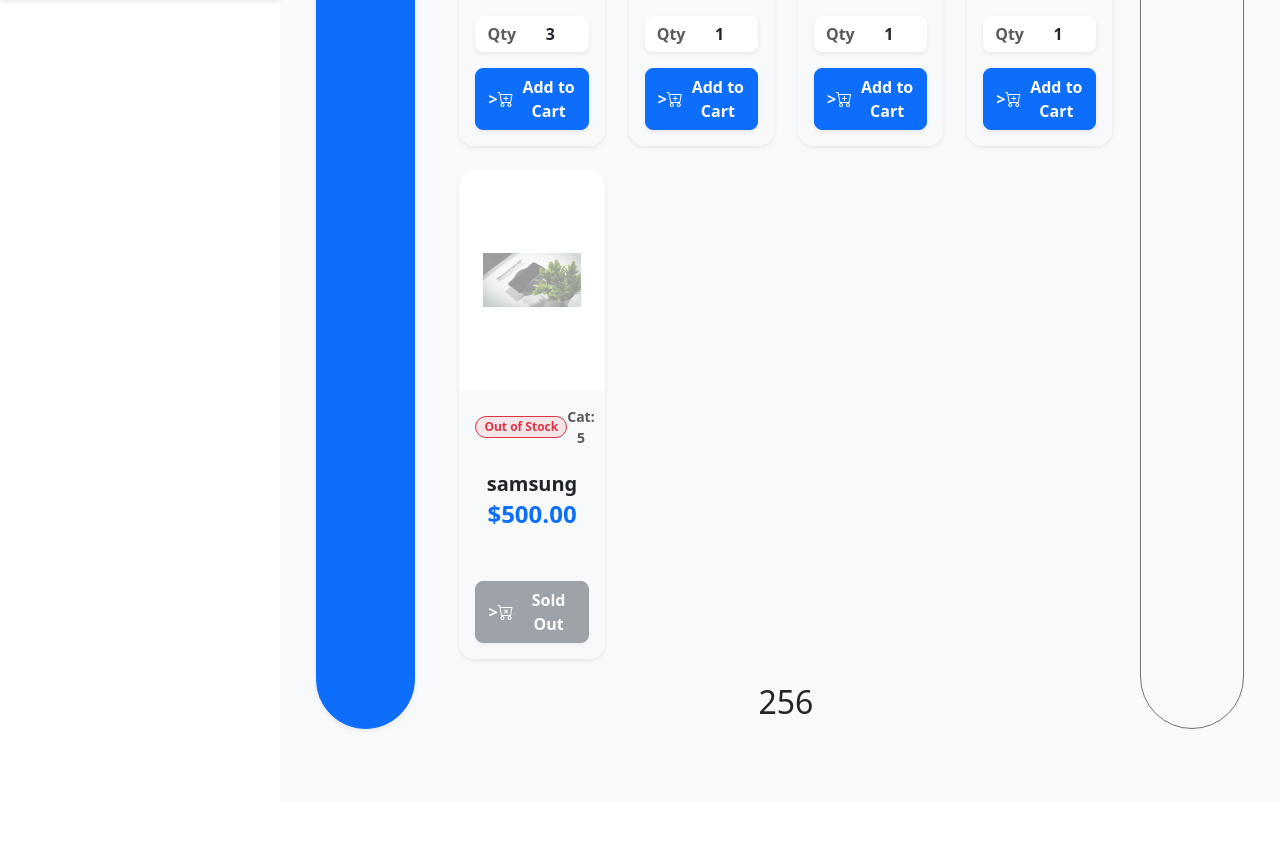
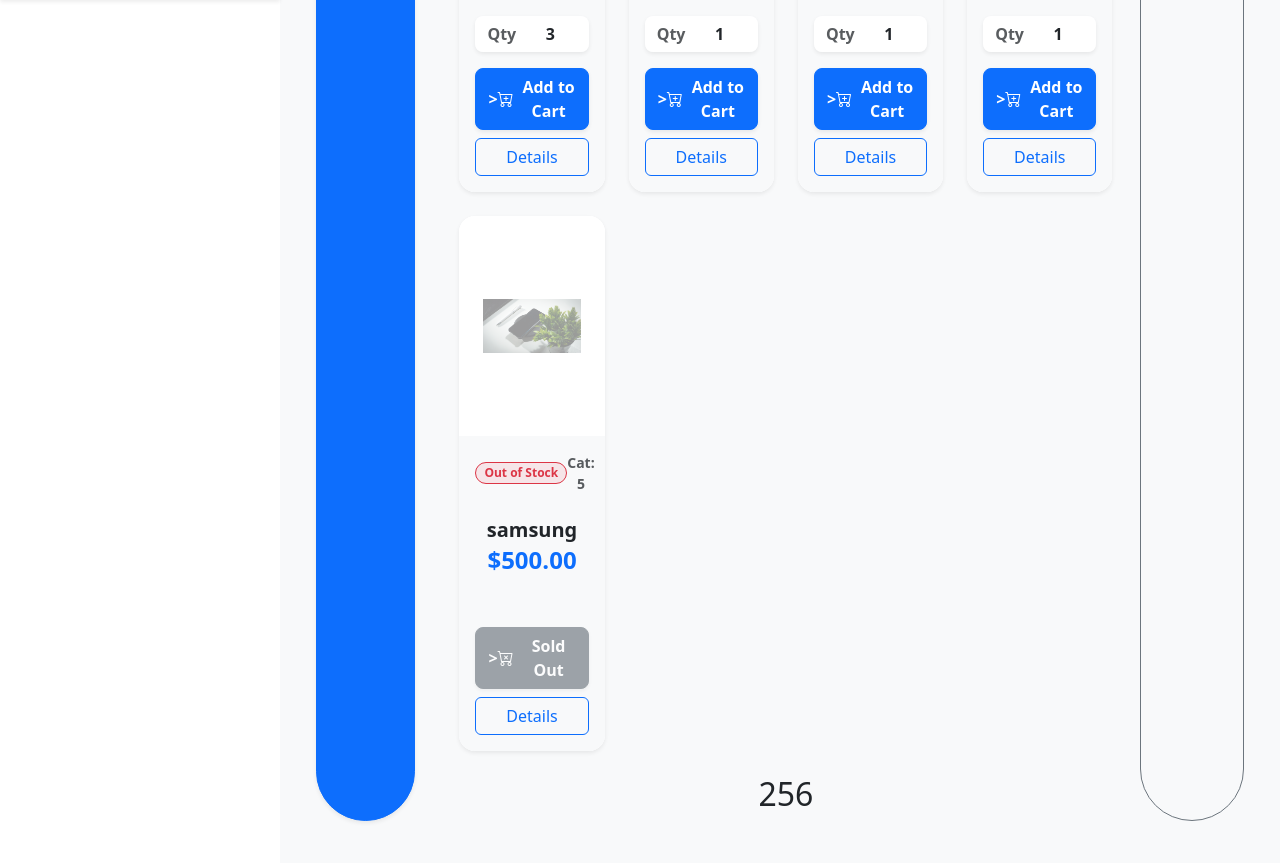
Before and after one commit to mouthmohammed3-del/e-commerce-Angular, an Angular app in the folder ecommerceApp/: page /Home/Products in a window 1280 px wide. Shown: the part 800-1663 px from the top of the page. Before the commit the page ends 1601 px from the top, so only its background shows below. Built offline with nearby package versions, Linux system fonts and the light colour scheme.

Commit message:
inject service router.  router:Router

```diff
--- a/ecommerceApp/src/app/app.routes.ts
+++ b/ecommerceApp/src/app/app.routes.ts
@@ -6,6 +6,7 @@ import { OrderComponent } from './components/order/order.component';
 import { NotFoundComponent } from './components/not-found/not-found.component';
 import { VisionComponent } from './components/vision/vision.component';
 import { ValuesComponent } from './components/values/values.component';
+import { DetailsComponent } from './components/details/details.component';
 
 export const routes: Routes = [
   {path:'',redirectTo:'Home',pathMatch:'full'},
@@ -13,7 +14,9 @@ export const routes: Routes = [
   {path:'Home',component:HomeComponent,children:[
     {path:"Products",component: ProductsComponent},
 
+
   ]},
+  {path:'Details',component: DetailsComponent},
   {path:'Products',component:ProductsComponent},
   {path:'About',component: AboutUsComponent,
     children:[
--- a/ecommerceApp/src/app/components/details/details.component.html
+++ b/ecommerceApp/src/app/components/details/details.component.html
@@ -1 +1,2 @@
 <p>details works!</p>
+ <router-outlet></router-outlet>
--- a/ecommerceApp/src/app/components/details/details.component.ts
+++ b/ecommerceApp/src/app/components/details/details.component.ts
@@ -1,9 +1,10 @@
 import { Component } from '@angular/core';
+import { RouterOutlet } from "@angular/router";
 
 @Component({
   selector: 'app-details',
   standalone: true,
-  imports: [],
+  imports: [RouterOutlet],
   templateUrl: './details.component.html',
   styleUrl: './details.component.css'
 })
--- a/ecommerceApp/src/app/components/products/products.component.html
+++ b/ecommerceApp/src/app/components/products/products.component.html
@@ -107,9 +107,14 @@
                 <i class="bi me-2" [class.bi-cart-plus]="product.quantity > 0" [class.bi-cart-x]="product.quantity === 0"></i>
                 {{ product.quantity > 0 ? 'Add to Cart' : 'Sold Out' }}
               </button>
+              <button class="btn btn-outline-primary w-100 mt-2" (click)="navigateToDetails()">Details</button>
+              <!-- <button class="btn btn-outline-primary w-100 mt-2" routerLink="/Details">Details</button> -->
+
             </div>
 
+
           </div>
+
         </div>
       </div>
     } @empty {
--- a/ecommerceApp/src/app/components/products/products.component.ts
+++ b/ecommerceApp/src/app/components/products/products.component.ts
@@ -8,6 +8,7 @@ import { HighlighcardDirective } from '../../Directives/highlighcard.directive';
 import { SquarePipe } from '../../pipes/square.pipe';
 import { OrderComponent } from '../order/order.component';
 import { StaticProductsService } from '../../services/static-products.service';
+import { Router, RouterLink, RouterOutlet } from '@angular/router';
 @Component({
   selector: 'app-products',
   standalone: true,
@@ -15,7 +16,7 @@ import { StaticProductsService } from '../../services/static-products.service';
     CurrencyPipe,
     HighlighcardDirective,
     DatePipe,
-    SquarePipe],
+    SquarePipe,RouterLink,RouterOutlet],
   templateUrl: './products.component.html',
   styleUrl: './products.component.css'
 })
@@ -32,7 +33,10 @@ export class ProductsComponent implements OnChanges {
   //define event
 @Output() onTotalPriceChanged:EventEmitter<number>
 
-  constructor(private _StaticProductsService:StaticProductsService){
+  constructor(private _StaticProductsService:StaticProductsService,
+  private router:Router
+
+  ){
     this.products = this._StaticProductsService.getAllproducts()
     // this.products = [
     //   {id:1,name:'Dell laptop 1',price:100,quantity:8,imgUrl:'assets/lee-campbell-GI6L2pkiZgQ-unsplash.jpg',catId:1,purchaseQuantity: 3},
@@ -110,5 +114,14 @@ export class ProductsComponent implements OnChanges {
 
    }
 
+   navigateToDetails() {
+
+    // Navigate to the details page
+    // this.router.navigateByUrl('/Details');
+    this.router.navigate(['/Details']);
+
+  }
+
+
 
  }
```
